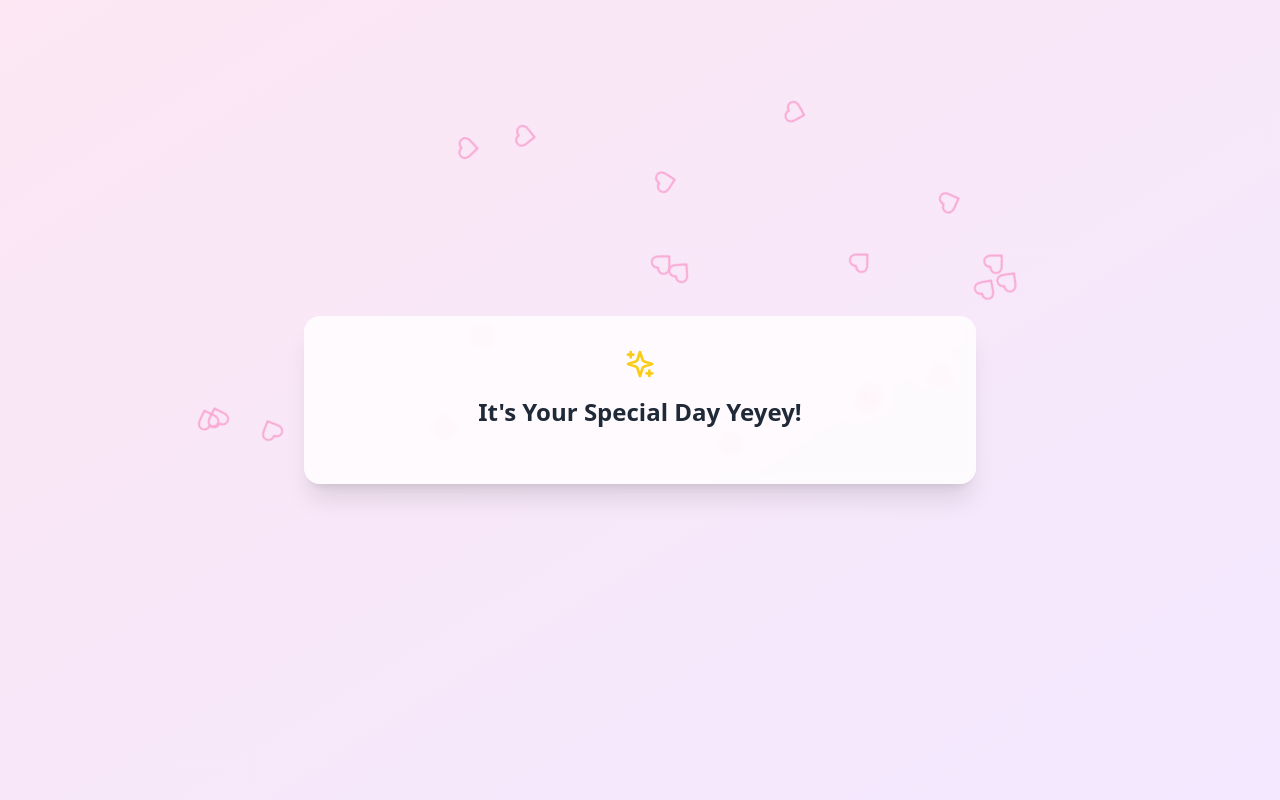
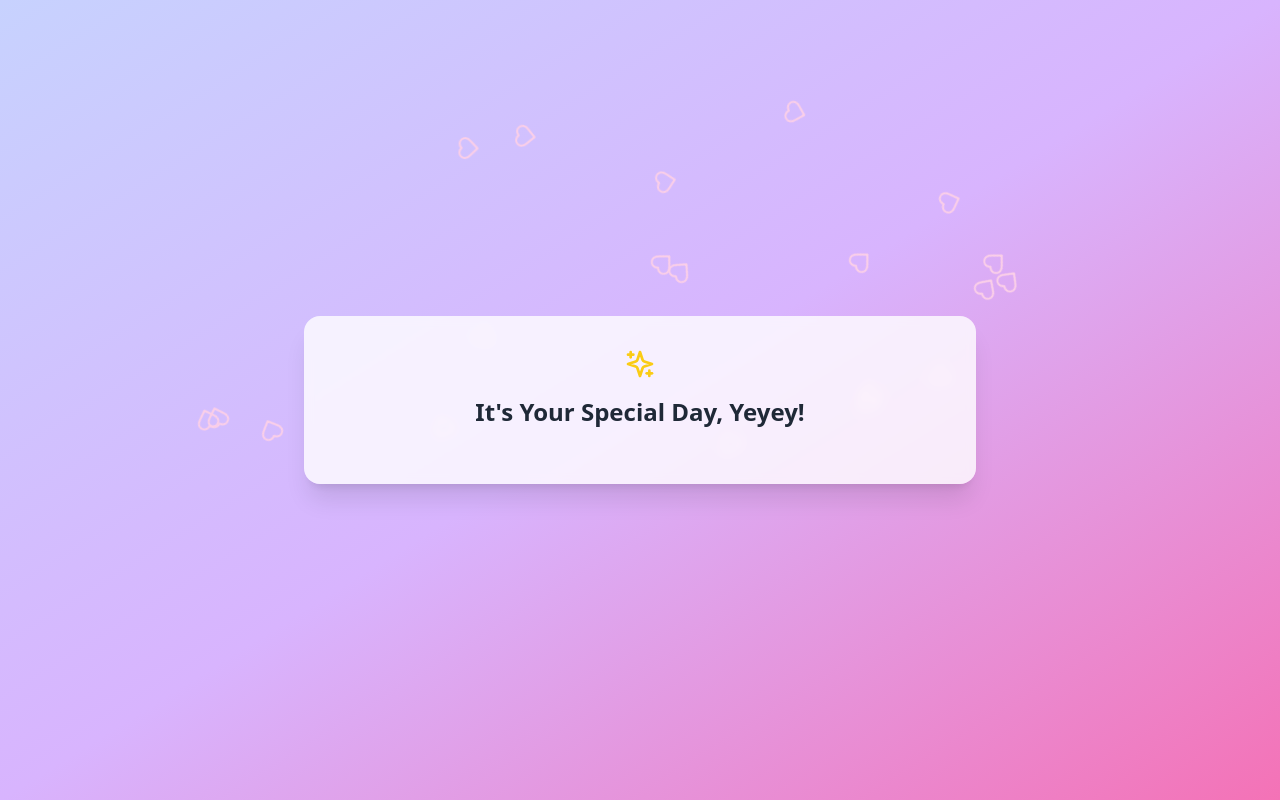
Before and after one commit to Sarcasticoverthinker/Sarcasticoverthinker.github.iohh, a React (Vite) app: page / in a window 1280 px wide. Built offline with nearby package versions, Linux system fonts and the light colour scheme.

Commit message:
Update BirthdayGreeting.tsx

```diff
--- a/src/components/BirthdayGreeting.tsx
+++ b/src/components/BirthdayGreeting.tsx
@@ -4,10 +4,10 @@ import { useNavigate } from 'react-router-dom';
 import { Heart, Sparkles } from 'lucide-react';
 
 const messages = [
-  "Hello Madam Jiiii",
-  "It's Your Special Day Yeyey!",
-  "So, i had to make something special for you cause you are special to me!",
-  "Do you wanna see what I made??"
+  "Hello Khadijah,",
+  "It's Your Special Day, Yeyey!",
+  "I had to make something unforgettable for you, because you are so special to me!",
+  "Do you want to see what I've created just for you?"
 ];
 
 const BirthdayGreeting = () => {
@@ -38,7 +38,7 @@ const BirthdayGreeting = () => {
   };
 
   return (
-    <div className="min-h-screen bg-gradient-to-br from-pink-100 to-purple-100 flex items-center justify-center relative overflow-hidden">
+    <div className="min-h-screen bg-gradient-to-br from-indigo-200 via-purple-300 to-pink-400 flex items-center justify-center relative overflow-hidden">
       <div className="absolute inset-0 pointer-events-none">
         {[...Array(20)].map((_, i) => (
           <motion.div
@@ -48,15 +48,15 @@ const BirthdayGreeting = () => {
             animate={{
               y: '-10vh',
               x: Math.random() * 100 + 'vw',
-              rotate: 360
+              rotate: 360,
             }}
             transition={{
               duration: Math.random() * 10 + 10,
               repeat: Infinity,
-              ease: 'linear'
+              ease: 'linear',
             }}
           >
-            <Heart className="text-pink-300" size={24} />
+            <Heart className="text-pink-200" size={24} />
           </motion.div>
         ))}
       </div>
@@ -97,13 +97,13 @@ const BirthdayGreeting = () => {
                     onClick={handleButtonClick}
                     className="px-6 py-3 bg-pink-500 text-white rounded-full hover:bg-pink-600 transform hover:scale-105 transition-all"
                   >
-                    Yes!
+                    Yes! Show me!
                   </button>
                   <button
                     onClick={handleButtonClick}
                     className="px-6 py-3 bg-purple-500 text-white rounded-full hover:bg-purple-600 transform hover:scale-105 transition-all"
                   >
-                    No
+                    No, I'm curious
                   </button>
                 </motion.div>
               )}
@@ -116,9 +116,11 @@ const BirthdayGreeting = () => {
               transition={{ duration: 1, ease: 'easeInOut' }}
               className="bg-white/80 backdrop-blur-sm p-8 rounded-2xl shadow-xl text-center"
             >
-              <p className="text-2xl font-semibold text-gray-800">
-                Have a look at it, Madam Jiii
-              </p>
+              <motion.p
+                className="text-2xl font-semibold text-gray-800 mb-6"
+              >
+                Have a look at it, Khadijah! 🎉✨
+              </motion.p>
             </motion.div>
           )}
         </AnimatePresence>
```
